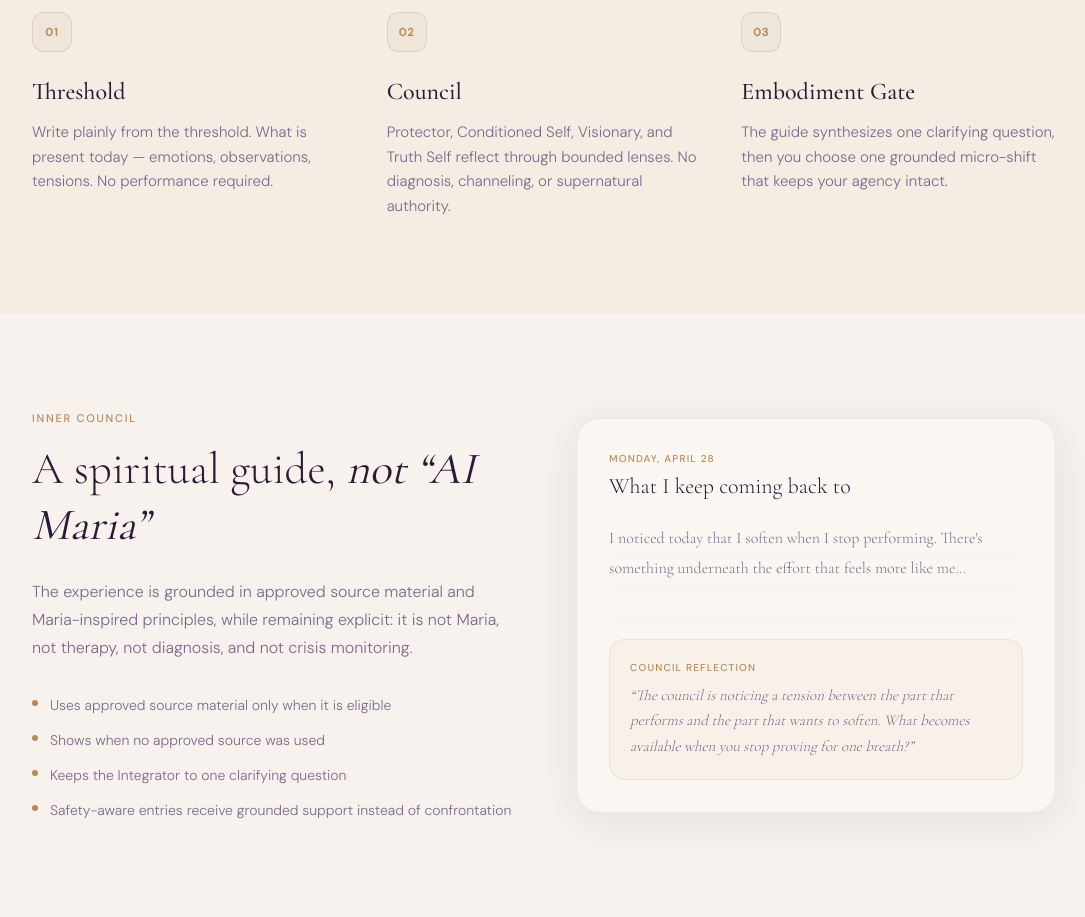
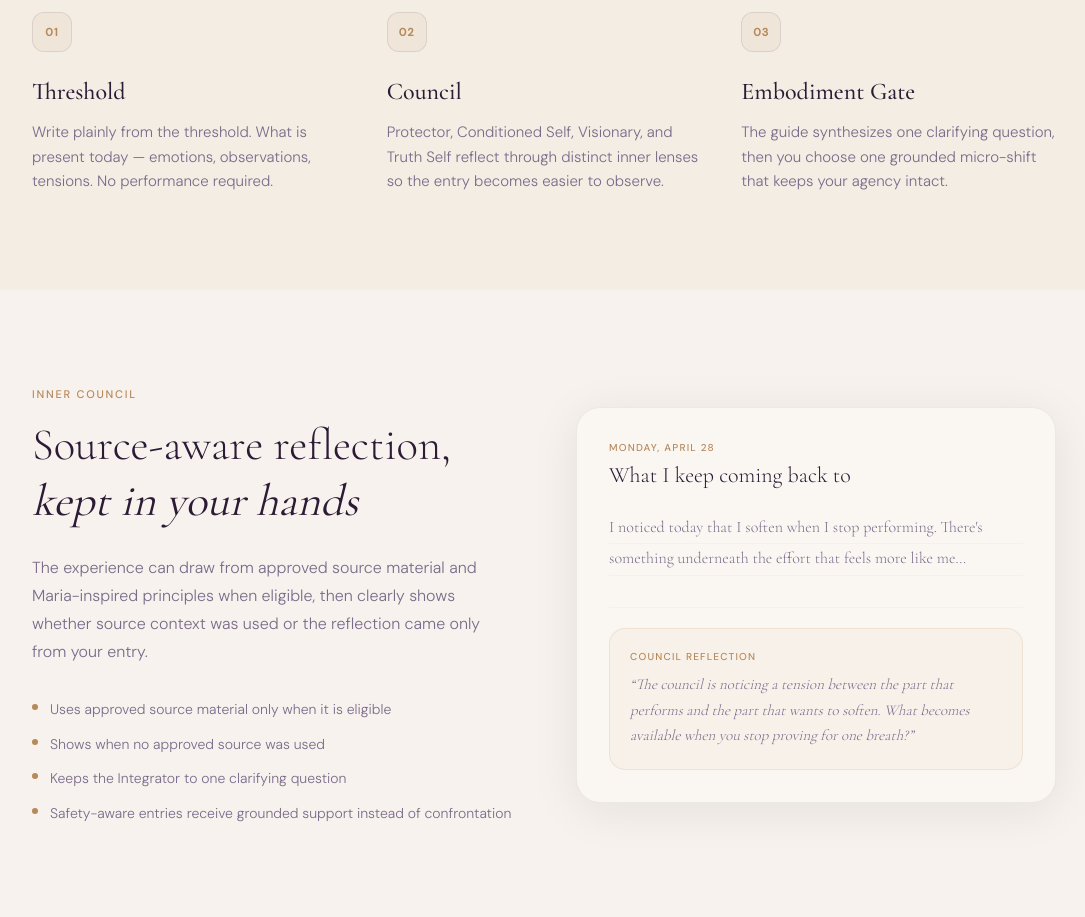
Before and after one commit to carlwelchdesign/supraconscious-avatar-ai, a Next.js app in the folder apps/web/: page / in a window 1280 px wide. Shown: the part 1120-2037 px from the top of the page, without its empty margins (96-1181 px from the left). Built offline with nearby package versions, Linux system fonts and the light colour scheme; no server answers.

Commit message:
Sharpen public reflection copy

```diff
--- a/apps/web/src/app/layout.tsx
+++ b/apps/web/src/app/layout.tsx
@@ -21,7 +21,7 @@ const dmSans = DM_Sans({
 export const metadata: Metadata = {
   title: "Supraconscious Inner Council — Write. See clearly. Choose consciously.",
   description:
-    "A Maria-inspired spiritual reflection journal where a bounded Inner Council helps you notice patterns, ask one clarifying question, and choose one embodied next step.",
+    "A guided AI journaling system where a bounded Inner Council helps surface patterns, contradictions, source-grounded context, and one embodied next step.",
 }
 
 export default function RootLayout({
--- a/apps/web/src/app/page.tsx
+++ b/apps/web/src/app/page.tsx
@@ -134,7 +134,7 @@ export default async function Home() {
               {
                 num: "02",
                 title: "Council",
-                body: "Protector, Conditioned Self, Visionary, and Truth Self reflect through bounded lenses. No diagnosis, channeling, or supernatural authority.",
+                body: "Protector, Conditioned Self, Visionary, and Truth Self reflect through distinct inner lenses so the entry becomes easier to observe.",
               },
               {
                 num: "03",
@@ -173,11 +173,11 @@ export default async function Home() {
               Inner Council
             </span>
             <h2 className="font-display text-[clamp(32px,3.5vw,48px)] font-light text-[var(--primary)] mb-6 leading-[1.25]">
-              A spiritual guide,{" "}
-              <em className="italic font-normal">not “AI Maria”</em>
+              Source-aware reflection,{" "}
+              <em className="italic font-normal">kept in your hands</em>
             </h2>
             <p className="text-[16px] font-light leading-[1.75] text-[var(--plum-soft)] mb-8">
-              The experience is grounded in approved source material and Maria-inspired principles, while remaining explicit: it is not Maria, not therapy, not diagnosis, and not crisis monitoring.
+              The experience can draw from approved source material and Maria-inspired principles when eligible, then clearly shows whether source context was used or the reflection came only from your entry.
             </p>
             <div className="space-y-3">
               {[
--- a/apps/web/src/components/journal/journal-workspace.tsx
+++ b/apps/web/src/components/journal/journal-workspace.tsx
@@ -309,7 +309,7 @@ export function JournalWorkspace({
           What is present today?
         </h1>
         <p className="mt-2 text-[14px] font-light text-[var(--plum-soft)]">
-          Inspired by Maria Olon Tsaroucha&apos;s teachings. This guide is not Maria, not therapy, and not a spiritual authority.
+          Write one honest entry. The council will reflect patterns, tensions, and one grounded next step.
         </p>
       </div>
 
```
